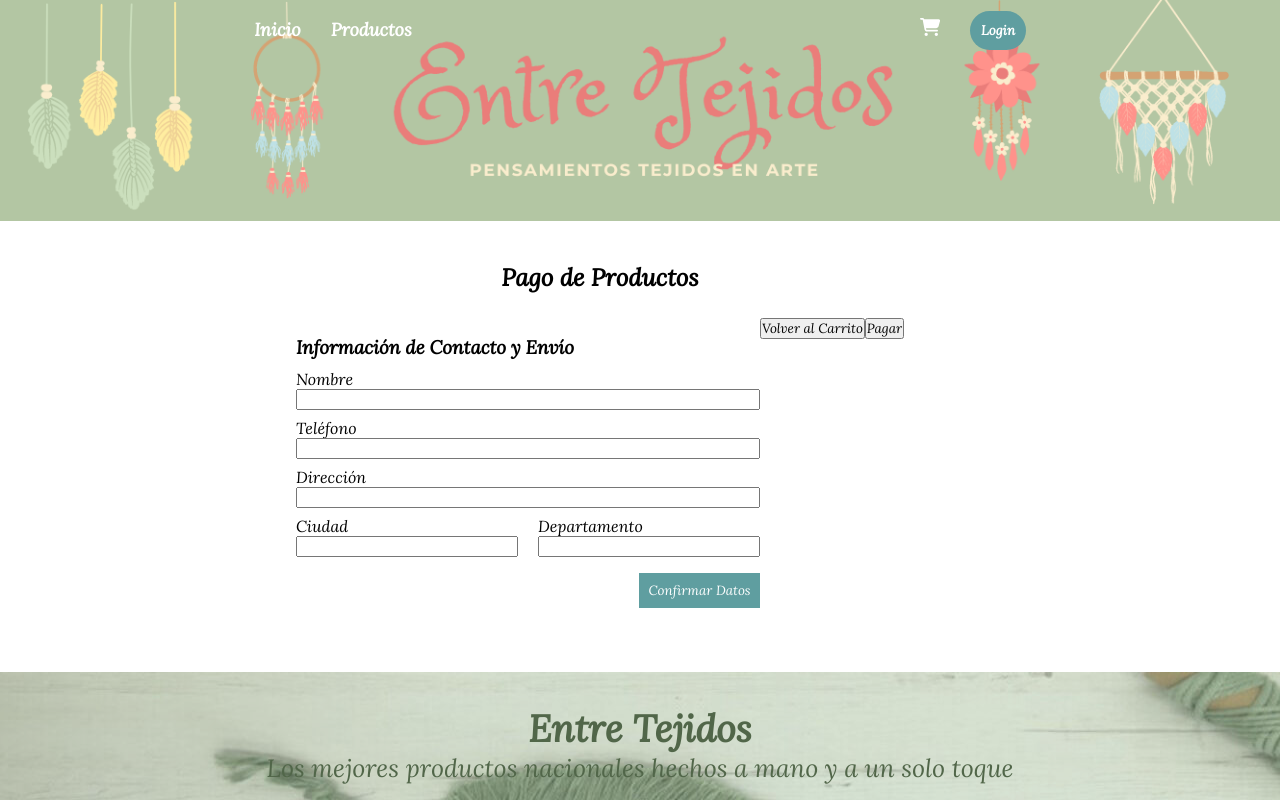
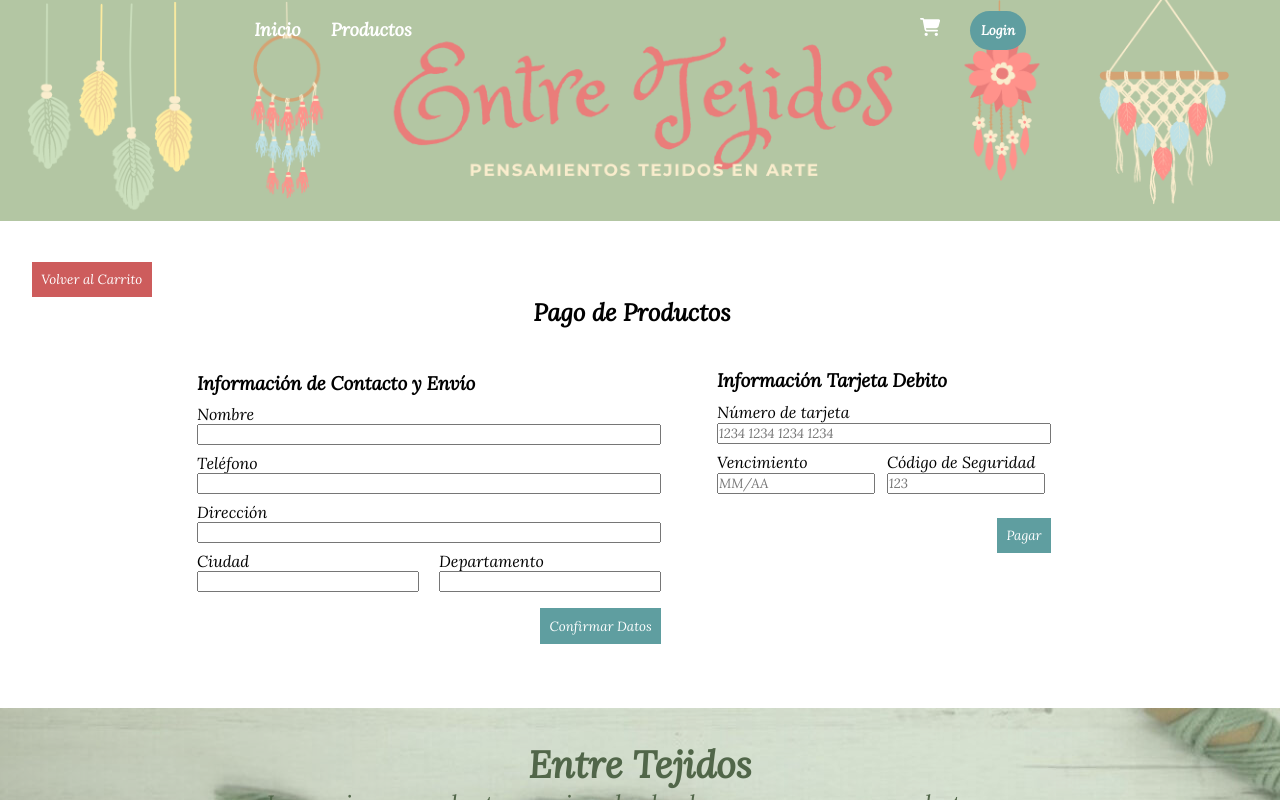
Before and after one commit to dcquinche/frontend-macrame, a React (Create React App) app: page /pago in a window 1280 px wide. Shown: the top 800 px of the page. Built offline with nearby package versions, Linux system fonts and the light colour scheme; no server answers.

Commit message:
Improve styles and Payment Component

```diff
--- a/package.json
+++ b/package.json
@@ -11,9 +11,7 @@
     "@testing-library/jest-dom": "^5.16.5",
     "@testing-library/react": "^13.4.0",
     "@testing-library/user-event": "^13.5.0",
-    "bootstrap": "^5.2.3",
     "react": "^18.2.0",
-    "react-bootstrap": "^2.7.0",
     "react-dom": "^18.2.0",
     "react-redux": "^8.0.5",
     "react-router-dom": "^6.8.0",
--- a/src/components/PaymentCard/PaymentCard.jsx
+++ b/src/components/PaymentCard/PaymentCard.jsx
@@ -1,18 +1,12 @@
 import './styles.css';
-import { useNavigate } from 'react-router-dom';
 import 'react-toastify/dist/ReactToastify.css';
 import { ToastContainer, toast } from 'react-toastify';
 import { useDispatch, useSelector } from 'react-redux';
 import { updateUser } from '../../features/usersSlice';
 
 const PaymentCard = ({id}) => {
-  const navigate = useNavigate();
   const dispatch = useDispatch();
   const { carts } = useSelector((state) => state.carts);
-
-  const handleClickCart = () => {
-    navigate('/carrito');
-  }
 
   const showToastMessage = () => {
     toast.success('Pago Exitoso! Revise su Correo.', {
@@ -31,10 +25,26 @@ const PaymentCard = ({id}) => {
   }
 
   return (
-    <div>
-      <button onClick={handleClickCart}>Volver al Carrito</button>
-      <button onClick={handleClickPay}>Pagar</button>
-      <ToastContainer />
+    <div className='paymentCard'>
+      <h3 className='paymentCard__title'>Información Tarjeta Debito</h3>
+      <section className='paymentCard__input'>
+        <p>Número de tarjeta</p>
+        <input type='text' placeholder='1234 1234 1234 1234' size='40' />
+      </section>
+      <section className='paymentCard__data'>
+        <section className='paymentCard__input'>
+          <p>Vencimiento</p>
+          <input type='text' placeholder='MM/AA' size='18' />
+        </section>
+        <section className='paymentCard__input'>
+          <p>Código de Seguridad</p>
+          <input type='text' placeholder='123' size='18' />
+        </section>
+      </section>
+      <section className='paymentCard__buttonEnv'>
+        <button className='paymentCard__button' onClick={handleClickPay}>Pagar</button>
+        <ToastContainer />
+      </section>
     </div>
   )
 }
--- a/src/components/PaymentCard/styles.css
+++ b/src/components/PaymentCard/styles.css
@@ -0,0 +1,34 @@
+.paymentCard {
+  padding: 1em;
+}
+
+.paymentCard__title {
+  margin-bottom: 0.5em;
+}
+
+.paymentCard__input {
+  margin-bottom: 0.5em;
+}
+
+.paymentCard__data {
+  display: flex;
+  gap: 12px;
+}
+
+.paymentCard__buttonEnv {
+  margin-top: 1em;
+  display: flex;
+  justify-content: flex-end;
+}
+
+.paymentCard__button {
+  color: white;
+  background-color: cadetblue;
+  font-weight: 500;
+  border: 0;
+  padding: 0.7em;
+}
+
+.paymentCard__button:hover {
+  background-color: cornflowerblue;
+}
--- a/src/components/ProductCardDetail/ProductCardDetail.jsx
+++ b/src/components/ProductCardDetail/ProductCardDetail.jsx
@@ -1,6 +1,5 @@
 import './styles.css';
 import { useState } from 'react';
-import { useNavigate } from 'react-router-dom';
 import { useDispatch, useSelector } from 'react-redux';
 import { createCart } from '../../features/cartSlice';
 import 'react-toastify/dist/ReactToastify.css';
@@ -10,7 +9,6 @@ const ProductCardDetail = ({image, name, price, description, id}) => {
   const [count, setCount] = useState(1);
   const {users} = useSelector((state) => state.users);
   const dispatch = useDispatch();
-  const navigate = useNavigate();
 
   const handlePlus = () => {
     setCount(count + 1)
@@ -21,10 +19,6 @@ const ProductCardDetail = ({image, name, price, description, id}) => {
     if (count <= 1) {
       setCount(1)
     }
-  }
-
-  const handleClickProducts = () => {
-    navigate('/productos');
   }
 
   const showToastMessage = () => {
@@ -61,7 +55,6 @@ const ProductCardDetail = ({image, name, price, description, id}) => {
           </div>
           <button className='productDetail__button' onClick={handleClickCart}>Agregar al Carrito</button>
           <ToastContainer />
-          <button className='productDetail__button' onClick={handleClickProducts}>Volver a Productos</button>
         </div>
       </section>
     </div>
--- a/src/pages/Home/Home.jsx
+++ b/src/pages/Home/Home.jsx
@@ -3,7 +3,6 @@ import { useDispatch } from 'react-redux';
 import { useEffect } from 'react';
 import { getAllCarts } from '../../features/cartsSlice';
 import { getAllProducts } from '../../features/productsSlice';
-
 import Gallery from '../../components/Gallery/Gallery';
 
 const Home = () => {
--- a/src/pages/Payment/Payment.jsx
+++ b/src/pages/Payment/Payment.jsx
@@ -1,9 +1,11 @@
 import './styles.css';
 import { useSelector } from 'react-redux';
+import { useNavigate } from 'react-router-dom';
 import UserFormPayment from '../../components/UserFormPayment/UserFormPayment';
 import PaymentCard from '../../components/PaymentCard/PaymentCard';
 
 const Payment = () => {
+  const navigate = useNavigate();
   const {
     name,
     phone,
@@ -13,8 +15,15 @@ const Payment = () => {
     _id,
    } = useSelector((state) => state.users.users);
 
+   const handleClickCart = () => {
+    navigate('/carrito');
+   }
+
   return (
     <div className='paymentPage'>
+      <section className='paymentPage__buttonEnv'>
+        <button className='paymentPage__button' onClick={handleClickCart}>Volver al Carrito</button>
+      </section>
       <h2 className='paymentPage__title'>Pago de Productos</h2>
       <section className='paymentPage__container'>
         <UserFormPayment
--- a/src/pages/Payment/styles.css
+++ b/src/pages/Payment/styles.css
@@ -1,5 +1,5 @@
 .paymentPage {
-  margin: 2em 5em 4em 0;
+  margin: 2em 3em 4em 2em;
 }
 
 .paymentPage__title {
@@ -10,4 +10,17 @@
 .paymentPage__container {
   display: flex;
   justify-content: center;
+  gap: 40px;
 }
+
+.paymentPage__button {
+  border: 0;
+  color: white;
+  padding: 0.7em;
+  background-color:indianred;
+  font-weight: 500;
+}
+
+.paymentPage__button:hover {
+  background-color: brown;
+}
--- a/src/pages/ProductById/ProductById.jsx
+++ b/src/pages/ProductById/ProductById.jsx
@@ -2,20 +2,28 @@ import './styles.css';
 import ProductCardDetail from "../../components/ProductCardDetail/ProductCardDetail";
 import { useDispatch, useSelector } from 'react-redux';
 import { useEffect } from 'react';
-import { useParams } from 'react-router-dom';
+import { useParams, useNavigate } from 'react-router-dom';
 import { getProductById } from '../../features/productSlice';
 
 const ProductById = () => {
   const { id } = useParams();
   const dispatch = useDispatch();
   const { product } = useSelector((state) => state.product);
+  const navigate = useNavigate();
 
   useEffect(() => {
     dispatch(getProductById(id));
   }, [id]);
 
+  const handleClickProducts = () => {
+    navigate('/productos');
+  }
+
   return (
     <div className='productByIdPage'>
+      <section className='productByIdPage__buttonEnv'>
+        <button className='productByIdPage__button' onClick={handleClickProducts}>Volver a Productos</button>
+      </section>
       <h2 className='productByIdPage__title'>Detalle del Producto</h2>
       <section className='productByIdPage__card'>
         {
--- a/src/pages/ProductById/styles.css
+++ b/src/pages/ProductById/styles.css
@@ -2,9 +2,26 @@
   text-align: center;
   justify-content: center;
   align-items: center;
-  margin: 4em 8em 4em 8em;
+  margin: 2em 8em 4em 8em;
 }
 
 .productByIdPage__title {
   margin-bottom: 1em;
 }
+
+.productByIdPage__button {
+  border: 0;
+  color: white;
+  padding: 0.7em;
+  background-color:indianred;
+  font-weight: 500;
+}
+
+.productByIdPage__button:hover {
+  background-color: brown;
+}
+
+.productByIdPage__buttonEnv {
+  display: flex;
+  justify-content: flex-start;
+}
```
Also changed, not shown: 1 other file (tests, documents, lock files or other folders).
